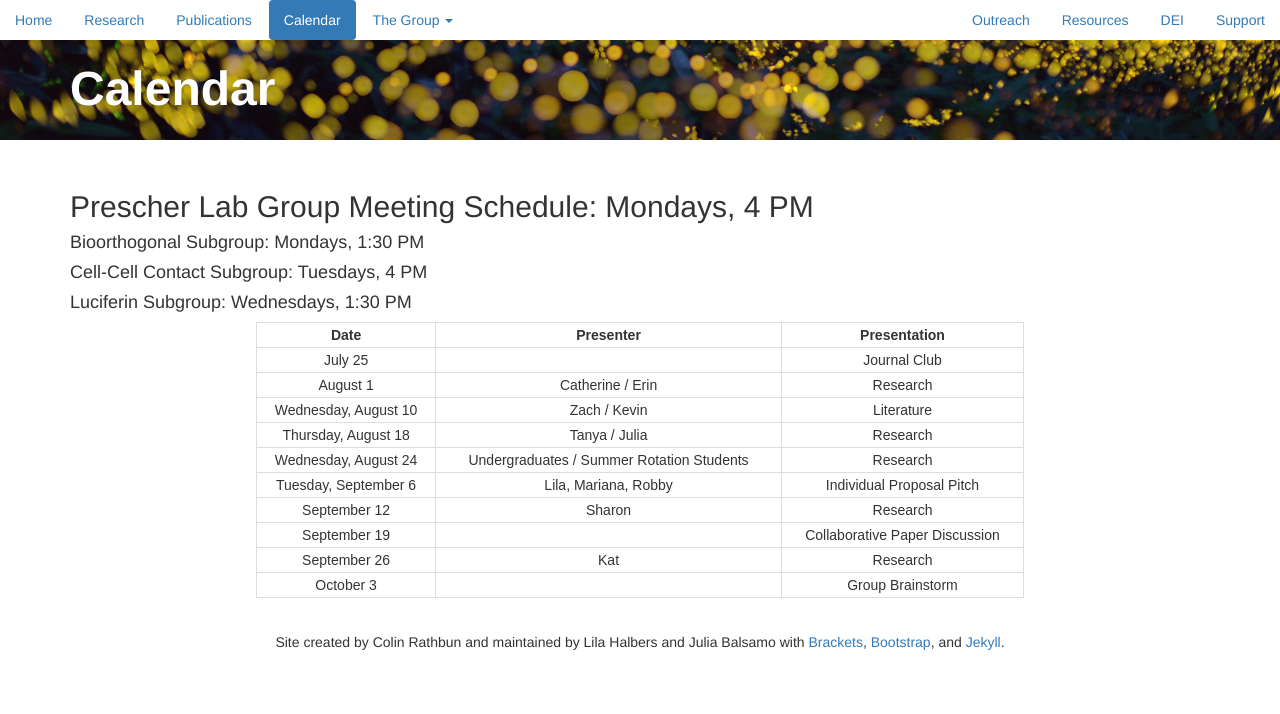
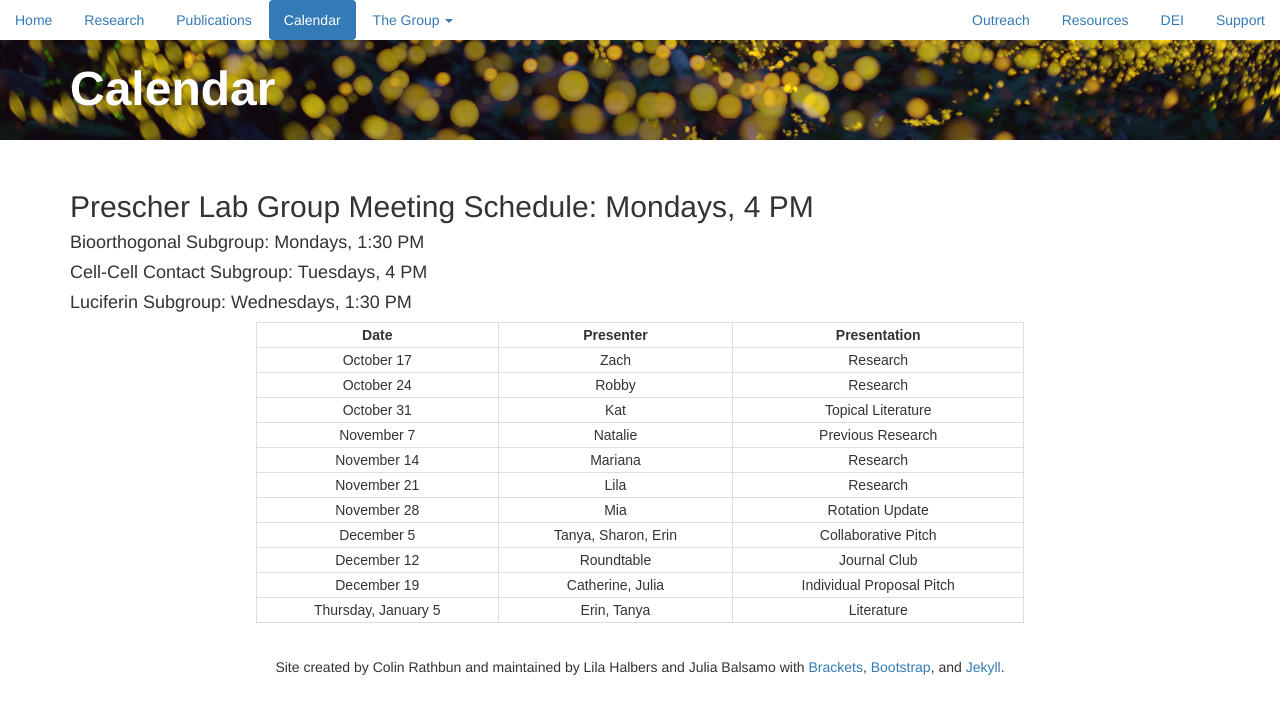
Before and after one commit to c-bun/Prescher-Lab-Site, a Jekyll site: the page built from Calendar.html, in a window 1280 px wide. Shown: the top 714 px of the page. Built offline with Jekyll 4.4.1, drawn with Linux system fonts in a browser that asks for light colours.

Commit message:
PrescherLab_October2022_Update1

```diff
--- a/Calendar.html
+++ b/Calendar.html
@@ -38,14 +38,15 @@ padding: 2px;
  <th title="Field #3">Presentation</th>
  </tr></thead>
  <tbody><tr>
- <td>July 25</td><td></td><td>Journal Club</td></tr><tr>
- <td>August 1</td><td>Catherine / Erin</td><td>Research</td></tr><tr>
- <td>Wednesday, August 10</td><td>Zach / Kevin</td><td>Literature</td></tr><tr>
- <td>Thursday, August 18</td><td>Tanya / Julia</td><td>Research</td></tr><tr>
- <td>Wednesday, August 24</td><td>Undergraduates / Summer Rotation Students</td><td>Research</td></tr><tr>
- <td>Tuesday, September 6</td><td>Lila, Mariana, Robby</td><td>Individual Proposal Pitch</td></tr><tr>
- <td>September 12</td><td>Sharon</td><td>Research</td></tr><tr>
- <td>September 19</td><td></td><td>Collaborative Paper Discussion</td></tr><tr>
- <td>September 26</td><td>Kat</td><td>Research</td></tr><tr>
- <td>October 3</td><td></td><td>Group Brainstorm</td></tr><tr>
+ <td>October 17</td><td>Zach</td><td>Research</td></tr><tr>
+ <td>October 24</td><td>Robby</td><td>Research</td></tr><tr>
+ <td>October 31</td><td>Kat</td><td>Topical Literature</td></tr><tr>
+ <td>November 7</td><td>Natalie</td><td>Previous Research</td></tr><tr>
+ <td>November 14</td><td>Mariana</td><td>Research</td></tr><tr>
+ <td>November 21</td><td>Lila</td><td>Research</td></tr><tr>
+ <td>November 28</td><td>Mia</td><td>Rotation Update</td></tr><tr>
+ <td>December 5</td><td>Tanya, Sharon, Erin</td><td>Collaborative Pitch</td></tr><tr>
+ <td>December 12</td><td>Roundtable</td><td>Journal Club</td></tr><tr>
+ <td>December 19</td><td>Catherine, Julia</td><td>Individual Proposal Pitch</td></tr><tr>
+ <td>Thursday, January 5</td><td>Erin, Tanya</td><td>Literature</td></tr><tr>
  </tbody></table>
--- a/_data/group.csv
+++ b/_data/group.csv
@@ -6,7 +6,7 @@ Danielle,Dube,former_postdoc,"Aberdeen, NJ","B.A., Biology, Cornell University;
 Drew,Ferreira,former_postdoc,"San Bruno, CA","A.B., Chemistry, UC Davis; Ph.D., Chemistry, Oregon State University",Richard Feynman,George Hewitt Medical Research Postdoctoral Fellow (2018),Exelixis
 Amanda,Murphy,former_postdoc,"Lacey, WA","B.A., Chemistry & B.S., Plastics Engineering Technology, Western Washington University; Ph.D., Organic Chemistry, University of California, Berkeley; Postdoctoral Scholar, Biomedical Engineering, Tufts University",,NIH Ruth L. Kirschstein National Service Research Award Postdoctoral Fellowship (2007-2009) : Cottrell College Science Award (2014),"Professor, Chemistry, Western Washington University : NSF-REU Director, Chemistry, Western Washington University : Visiting Associate Researcher, Chemistry, University of California, Irvine"
 Alicia,Mangubat-Medina,former_postdoc,"Seattle, WA","B.S., Biochemistry, Western Washington University; Ph.D., Chemistry, Rice University",Carolyn Bertozzi,George Hewitt Medical Research Postdoctoral Fellow (2020),"Research Scientist, AltPep"
-Jenn,Prescher,boss,"Blue Earth, MN",,"Frederick Sanger, Rolf Huisgen, Stephen Kent",Paul Allen Distinguished Investigator (2021) : ACS Women in Chemistry Rising Star (2016) : Thieme Chemistry Journal Award (2016) : Novartis Early Career Award in Organic Chemistry (2015) : Camille and Henry Dreyfus Teacher-Scholar (2015) : Alfred P. Sloan Research Fellowship (2015) : NSF CAREER Award (2014) : Cottrell Scholar (2014) : Kavli Fellow (2014) : UCI Outstanding Contributions to Undergraduate Education Award (2013),
+Jenn,Prescher,boss,"Blue Earth, MN",,"Frederick Sanger, Rolf Huisgen, Stephen Kent",ACS Arthur C. Cope Scholar Award (2022) : Paul Allen Distinguished Investigator (2021) : ACS Women in Chemistry Rising Star (2016) : Thieme Chemistry Journal Award (2016) : Novartis Early Career Award in Organic Chemistry (2015) : Camille and Henry Dreyfus Teacher-Scholar (2015) : Alfred P. Sloan Research Fellowship (2015) : NSF CAREER Award (2014) : Cottrell Scholar (2014) : Kavli Fellow (2014) : UCI Outstanding Contributions to Undergraduate Education Award (2013),
 Miranda,Paley,former_graduate,,Ph.D. 2014,,UCI Dissertation Fellowship (2014),"AAAS Science and Technology Fellow, Department of Defense"
 Rachel,Steinhardt,former_graduate,,Ph.D. 2015,,,"Assistant Professor, Syracuse University"
 Dave,McCutcheon,former_graduate,,Ph.D. 2015,,"UCI Allergan Fellow, UCI Dissertation Fellowship (2015)","Senior Scientist, MilliporeSigma"
@@ -45,7 +45,7 @@ Jennifer,Sun,former_undergrad,,University High School,,,
 Nima,Singh,former_undergrad,"Sacramento, CA","B.S., Neurobiology",My Dad,UROP Fellow (2018-2019) : UROP Summer Fellowship (2018) : Allergan Summer Fellow (2018) : UROP Fellow (2019-2020),
 Paola,Santibanez,former_undergrad,"Huancayo, Peru","B.S., Chemistry",,UROP Fellow (2018-2019),
 Danica,Resurreccion,former_undergrad,"Bulacan, Philippines","B.S., Public Health Sciences, UC Irvine (2018)",Zach Reinert,UROP Summer Fellowship (2018) : Allergan Summer Fellow (2018) : UROP Fellow (2019-2020),
-Kevin,Ng,graduate,"Walnut, CA","B.S., Biochemistry and Cell Biology, UC San Diego; M.S., Biology, UC San Diego",Stephen Hawking,Beall Innovation Award Recipient (2022),
+Kevin,Ng,former_graduate,"Walnut, CA","B.S., Biochemistry and Cell Biology, UC San Diego; M.S., Biology, UC San Diego",Stephen Hawking,Beall Innovation Award Recipient (2022),
 Buvan,Sathishkumar,former_undergrad,"Las Vegas, NV","B.S., Chemistry, UC Irvine",Marie Curie,UROP Fellow (2019-2020) : UROP Fellow (2020-2021),
 Sabrina,Tran,former_undergrad,"Aliso Viejo, CA","B.S., Biological Sciences",Sven Seldinger,UROP Fellow (2019-2020) : UCI SURP Fellow (2019) : UROP Fellow (2020-2021),
 Kevin,Jung,former_undergrad,"Seoul, Korea","B.S., Chemistry, UC Irvine (2018)",Alexander Flemming,,
```
Also changed, not shown: _posts/2022-01-01-2022-News.markdown (+8 -1 lines).
